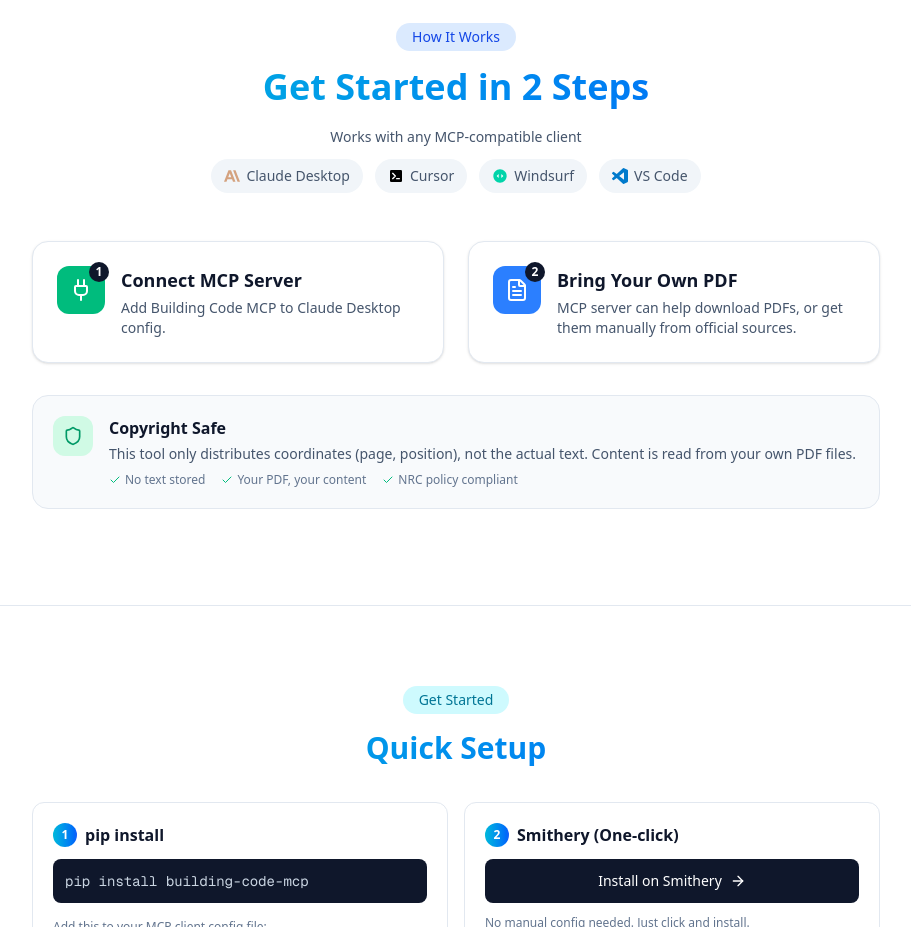
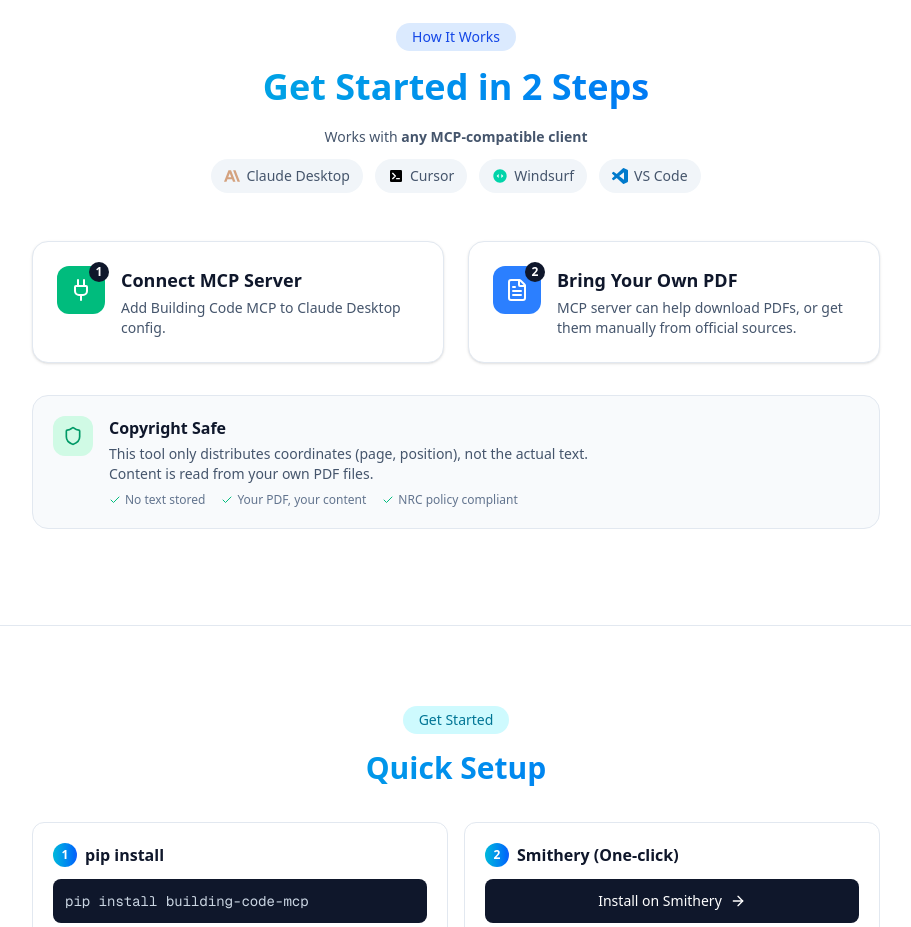
Before and after one commit to DavidCho1999/Canada_building_code_mcp, a Next.js app in the folder website/: page / in a window 1280 px wide. Shown: the part 1420-2347 px from the top of the page, without its empty margins (184-1095 px from the left). Built offline with nearby package versions, Linux system fonts and the light colour scheme.

Commit message:
Improve HowItWorks text formatting
- Bold "any MCP-compatible client" text
- Split Copyright Safe description into 2 lines on desktop

Co-Authored-By: Claude Sonnet 4.5 <noreply@anthropic.com>

```diff
--- a/website/src/components/HowItWorks.tsx
+++ b/website/src/components/HowItWorks.tsx
@@ -31,7 +31,7 @@ export default function HowItWorks() {
           <h2 className="text-3xl md:text-4xl font-bold mb-4 pb-1 bg-gradient-to-r from-cyan-500 to-blue-600 bg-clip-text text-transparent hover:from-blue-600 hover:to-cyan-500 hover:drop-shadow-[0_0_15px_rgba(6,182,212,0.5)] transition-all duration-300 cursor-default">
             Get Started in 2 Steps
           </h2>
-          <p className="text-slate-600 text-sm mb-3">Works with any MCP-compatible client</p>
+          <p className="text-slate-600 text-sm mb-3">Works with <span className="font-semibold">any MCP-compatible client</span></p>
           <div className="flex gap-3 text-sm justify-center flex-wrap">
             <span className="inline-flex items-center gap-1.5 px-3 py-1.5 bg-slate-100 text-slate-600 rounded-full border border-transparent hover:border-cyan-300 hover:bg-cyan-50 hover:text-cyan-700 transition-all duration-300 cursor-default whitespace-nowrap">
               <SiAnthropic className="w-4 h-4 text-[#D4A27F]" />
@@ -91,7 +91,9 @@ export default function HowItWorks() {
                 Copyright Safe
               </h3>
               <p className="text-slate-600 text-sm mb-2">
-                This tool only distributes coordinates (page, position), not the actual text. Content is read from your own PDF files.
+                This tool only distributes coordinates (page, position), not the actual text.
+                <br className="hidden md:block" />
+                Content is read from your own PDF files.
               </p>
               <div className="flex flex-wrap gap-x-4 gap-y-1 text-xs text-slate-500">
                 <span className="flex items-center gap-1">
```
